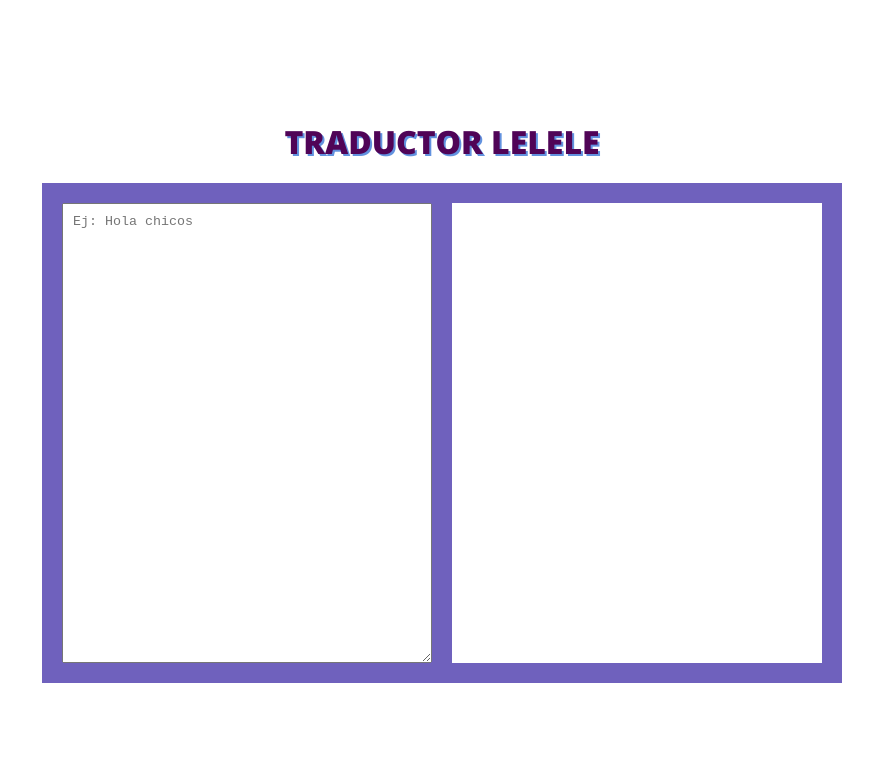
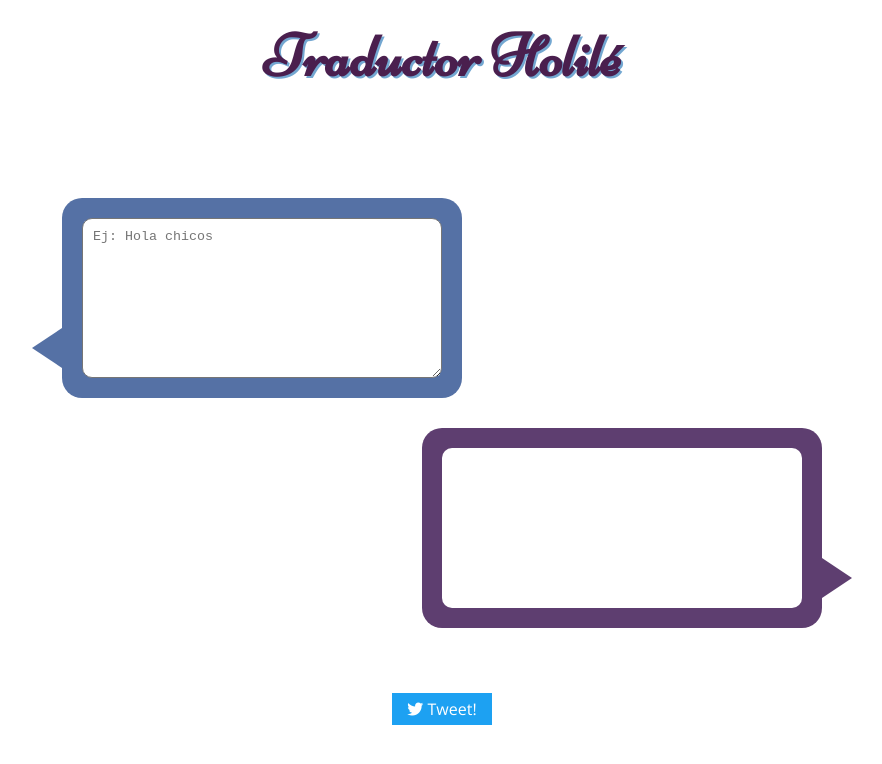
Before and after one commit to yanirafr/Traductor-Holile, a React (Create React App) app: page / in a window 1280 px wide. Shown: the top 764 px of the page, without its empty margins (198-1080 px from the left). Built offline with nearby package versions, Linux system fonts and the light colour scheme.

Commit message:
inprove css

```diff
--- a/public/index.html
+++ b/public/index.html
@@ -4,9 +4,11 @@
     <meta charset="utf-8" />
     <meta name="viewport" content="width=device-width, initial-scale=1" />
     <link rel="manifest" href="%PUBLIC_URL%/manifest.json" />
-    <link href="https://fonts.googleapis.com/css2?family=Open+Sans:wght@400;700;800&display=swap" rel="stylesheet">
+    <script src="https://kit.fontawesome.com/1953876c10.js" crossorigin="anonymous"></script>
+
+    <link href="https://fonts.googleapis.com/css2?family=Open+Sans:wght@400&family=Niconne&display=swap" rel="stylesheet">
     <link rel="shortcut icon" href="%PUBLIC_URL%/favicon.png">
-    <title>Traductor Lelele</title>
+    <title>Traductor Holilé</title>
   </head>
   <body>
     <div id="root"></div>
--- a/src/components/App.js
+++ b/src/components/App.js
@@ -1,4 +1,5 @@
 import React, { Component } from "react";
+import "../stylesheet/bubble.scss";
 import "../stylesheet/App.scss";
 import UserInput from "./UserInput";
 
@@ -54,17 +55,38 @@ class App extends Component {
       }
     }
     this.translation = changeWords.join(" ");
+    this.tweet = encodeURIComponent(this.translation);
   }
 
   render() {
     return (
+      <>
+        <header className="header">
+          <h1 className="title">Traductor Holilé</h1>
+        </header>
         <main className="main">
-        <h1 className="title">Traductor Lelele</h1>
+          <div className="main__box">
             <div className="container">
+              <div className="container__user-input talkbubble1">
                 <UserInput sendText={this.TranslateText} />
+              </div>
+              <div className="container__translation talkbubble2">
                 <p className="translation">{this.translation}</p>
               </div>
+            </div>
+            <div className="tweet-btn">
+              <a
+                className="tweet-btn__link"
+                href={"https://twitter.com/intent/tweet?text=" + this.tweet}
+                title="Comparte en Twitter"
+                target="_blank"
+              >
+                <i class="fab fa-twitter"></i> Tweet!
+              </a>
+            </div>
+          </div>
         </main>
+      </>
     );
   }
 }
--- a/src/stylesheet/App.scss
+++ b/src/stylesheet/App.scss
@@ -2,39 +2,66 @@
   box-sizing: border-box;
   margin: 0;
 }
-.main {
-  margin: auto;
-  width: 800px;
-  font-family: "Open Sans", sans-serif;
-}
 .title {
-  margin-top: 100px;
   text-align: center;
   padding: 20px;
-  text-transform: uppercase;
-  color: rgb(80, 4, 87);
+  font-size: 60px;
+  color: #4a1f4e;
   font-weight: 800;
-  text-shadow: 2px 2px rgb(98, 146, 223);
+  font-family: "Niconne", cursive;
+  text-shadow: 2px 2px #73a7d1;
+}
+.main {
+  &__box {
+    margin: auto;
+    width: 800px;
+    font-family: "Open Sans", sans-serif;
+  }
 }
 .container {
+  margin-top: 50px;
   height: 500px;
   display: flex;
+  flex-direction: column;
   grid-template-columns: 2fr;
   grid-template-rows: 1fr;
   padding: 20px;
-  background-color: rgb(111, 97, 189);
+  justify-content: space-around;
+  &__user-input {
+    align-self: flex-start;
+  }
+  &__translation {
+    align-self: flex-end;
+  }
 }
 
 .user-input {
   padding: 10px;
-  width: 380px;
+  width: 100%;
+  height: 100%;
+  border-radius: 10px;
+  outline: none;
 }
 
 .translation {
+  width: 100%;
+  height: 100%;
+  padding: 10px;
+  border-radius: 10px;
+  overflow: auto;
   background-color: white;
-  overflow: auto;
-  width: 380px;
-  margin-left: 20px;
-  padding: 10px;
-  font-size: 14px;
+  font-size: 12px;
 }
+
+.tweet-btn {
+  width: 100px;
+  margin: auto;
+  text-align: center;
+  margin-top: 30px;
+  padding: 5px;
+  background-color: #1da1f2;
+  &__link {
+    text-decoration: none;
+    color: white;
+  }
+}
--- /dev/null
+++ b/src/stylesheet/bubble.scss
@@ -0,0 +1,40 @@
+.talkbubble1 {
+  width: 400px;
+  height: 200px;
+  padding: 20px;
+  position: relative;
+  border-radius: 20px;
+  background-color: #5571a5;
+}
+.talkbubble1:before {
+  content: "";
+  position: absolute;
+  right: 100%;
+  top: 130px;
+  width: 0;
+  height: 0;
+  border-top: 20px solid transparent;
+  border-right: 30px solid #5571a5;
+  border-bottom: 20px solid transparent;
+}
+
+.talkbubble2 {
+  width: 400px;
+  height: 200px;
+  padding: 20px;
+  position: relative;
+  border-radius: 20px;
+  background-color: #5e3e70;
+}
+.talkbubble2:before {
+  content: "";
+  position: absolute;
+  left: 100%;
+  top: 130px;
+  width: 0;
+  height: 0;
+  border-top: 20px solid transparent;
+  border-right: 30px solid #5e3e70;
+  border-bottom: 20px solid transparent;
+  transform: rotate(180deg);
+}
```
Lines whose indentation alone changed are shown as unchanged.
